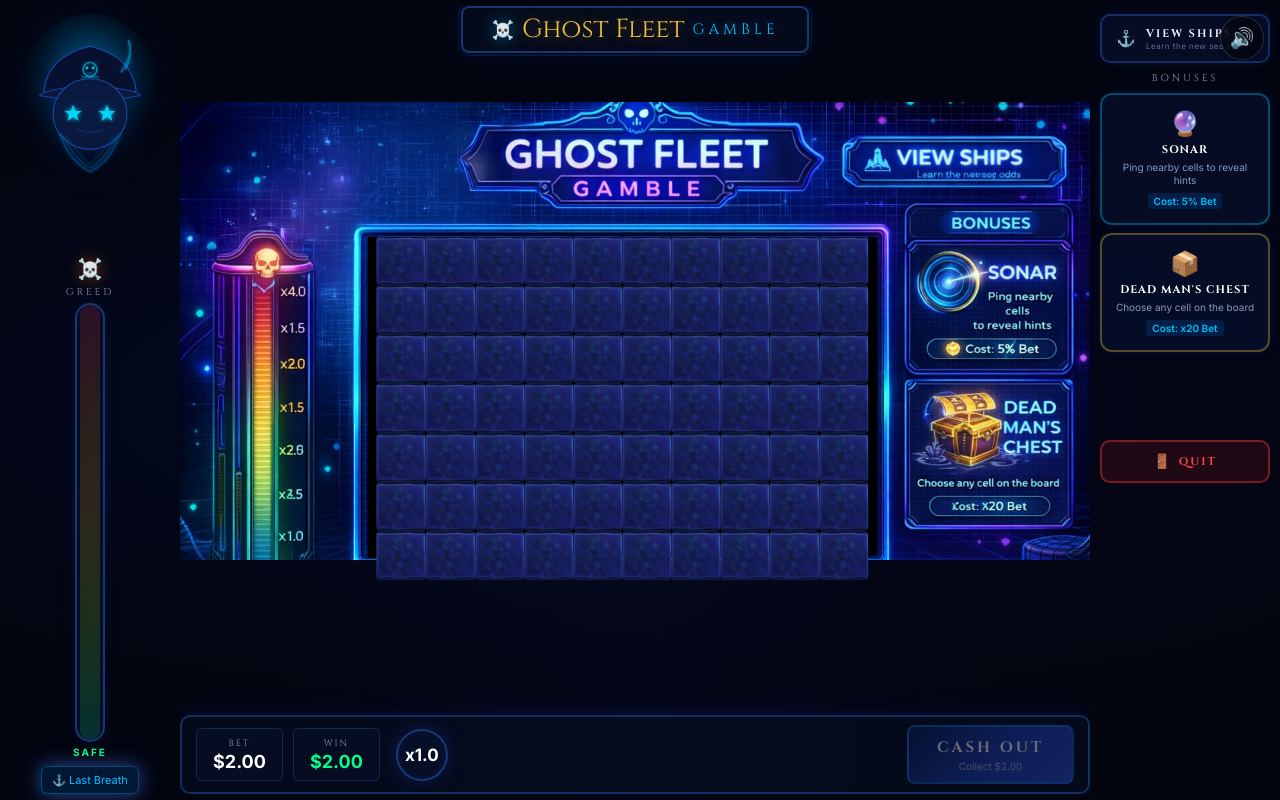
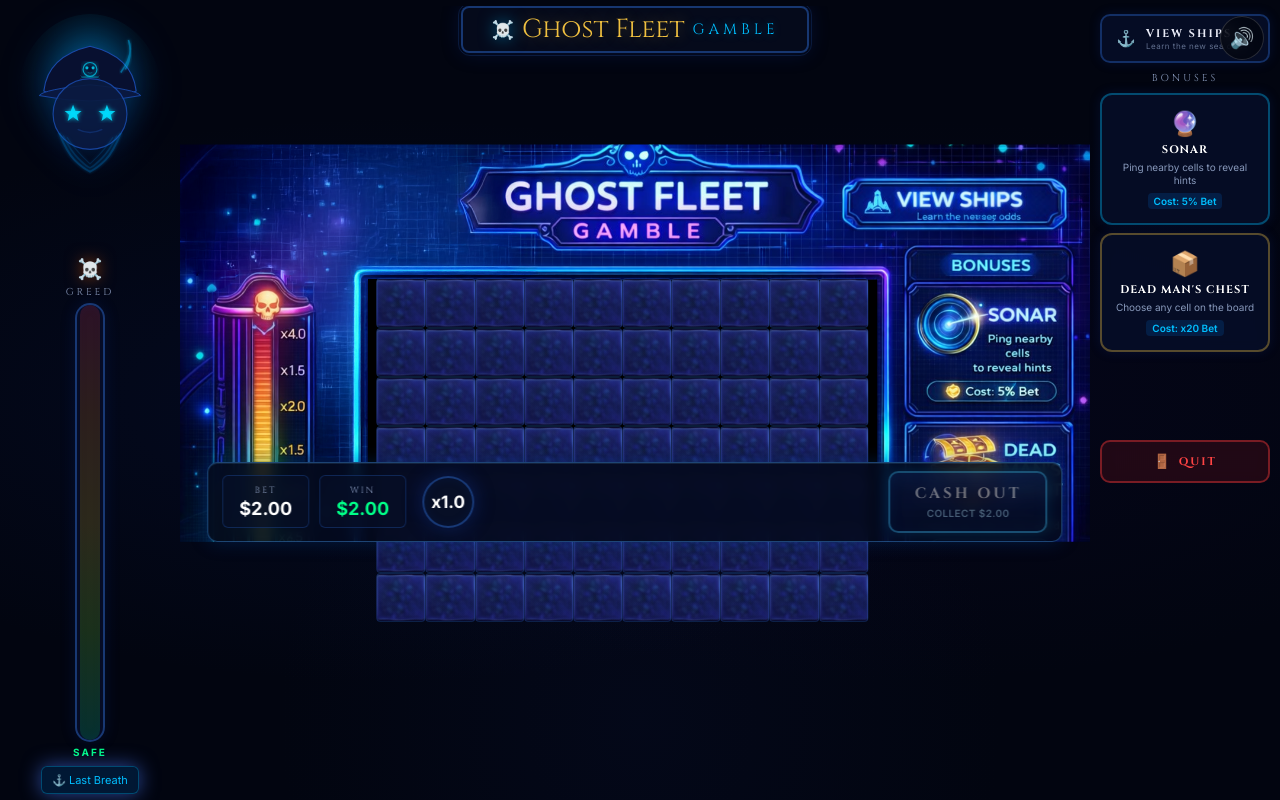
Before and after one commit to jacktsang-getluckyvr/ghostfleet.github.io, a React (Vite) app: page / in a window 1280 px wide. Both pictures are taken after a click on the button "PLAY". Built offline with nearby package versions, Linux system fonts and the light colour scheme; no server answers; a web font is replaced by a local one.

Commit message:
no message

```diff
--- a/src/screens/MainGame.css
+++ b/src/screens/MainGame.css
@@ -210,6 +210,8 @@
 .game-board-shell {
   /* Fixed layout width: image + overlay share one box (source art 1536×1024) */
   --board-display-width: min(960px, 100%);
+  /* Crops painted bottom HUD (BET/WIN/mult/CASH OUT) so .bottom-panel--on-board replaces it; keep in sync with panel position */
+  --board-hud-crop-bottom: 31%;
   /* Painted playfield is 10×7 (see GhostFleet_Gameplay_NoHead.png). Tune --grid-* only. */
   --grid-inset-top: 17.5%;
   --grid-width-pct: 54%;
@@ -228,13 +230,13 @@
   height: auto;
   pointer-events: none;
   user-select: none;
-  /* Hide painted header/footer chrome; interactive UI stays in React */
-  clip-path: inset(3.5% 0 21% 0);
+  clip-path: inset(3.5% 0 var(--board-hud-crop-bottom) 0);
 }
 
 /* Centers the hit grid on the art; keeps shake animation off the centering transform */
 .game-board-aligner {
   position: absolute;
+  z-index: 4;
   left: calc(50% + var(--grid-nudge-x));
   top: var(--grid-inset-top);
   margin-top: calc(var(--grid-row-offset, 0) * var(--grid-width-pct) / 10);
@@ -442,6 +444,22 @@
   backdrop-filter: blur(6px);
 }
 
+.bottom-panel--on-board {
+  position: absolute;
+  left: 50%;
+  bottom: var(--board-hud-crop-bottom);
+  transform: translateX(-50%);
+  z-index: 5;
+  width: min(94%, 920px);
+  margin: 0;
+  pointer-events: auto;
+  background: rgba(4, 10, 28, 0.88);
+  border: 1px solid rgba(60, 140, 220, 0.45);
+  box-shadow:
+    0 0 18px rgba(0, 60, 140, 0.35),
+    inset 0 1px 0 rgba(120, 200, 255, 0.12);
+}
+
 .panel-stat {
   text-align: center;
   padding: 8px 16px;
@@ -490,18 +508,29 @@
 }
 
 .cashout-btn {
-  padding: 10px 28px;
-  background: linear-gradient(135deg, #0a1a50, #1a3aaa, #2a4acc);
-  border: 2px solid rgba(0, 160, 255, 0.5);
-  border-radius: 8px;
+  padding: 10px 24px 12px;
+  min-width: 148px;
+  background:
+    radial-gradient(ellipse 120% 80% at 50% 0%, rgba(30, 70, 140, 0.55), transparent 55%),
+    linear-gradient(180deg, rgba(12, 28, 72, 0.98), rgba(4, 12, 38, 0.99));
+  border: 2px solid rgba(64, 200, 255, 0.85);
+  border-radius: 10px;
   text-align: center;
   transition: all 0.2s;
   margin-left: auto;
+  box-shadow:
+    0 0 14px rgba(0, 191, 255, 0.35),
+    inset 0 0 12px rgba(0, 80, 160, 0.2);
 }
 
 .cashout-btn:hover:not(:disabled) {
-  background: linear-gradient(135deg, #0e2060, #2244cc, #3355ff);
-  box-shadow: 0 0 20px rgba(0, 191, 255, 0.4);
+  background:
+    radial-gradient(ellipse 120% 80% at 50% 0%, rgba(40, 90, 180, 0.65), transparent 55%),
+    linear-gradient(180deg, rgba(18, 38, 92, 0.99), rgba(8, 20, 55, 0.99));
+  border-color: rgba(100, 220, 255, 0.95);
+  box-shadow:
+    0 0 22px rgba(0, 191, 255, 0.5),
+    inset 0 0 14px rgba(0, 100, 200, 0.25);
   transform: translateY(-1px);
 }
 
@@ -520,8 +549,10 @@
 
 .cashout-amount {
   font-size: 10px;
-  color: rgba(255, 255, 255, 0.6);
-  margin-top: 2px;
+  font-weight: 600;
+  letter-spacing: 0.04em;
+  color: rgba(180, 230, 255, 0.92);
+  margin-top: 3px;
 }
 
 /* RIGHT SIDE */
--- a/src/screens/MainGame.jsx
+++ b/src/screens/MainGame.jsx
@@ -796,11 +796,8 @@ export default function MainGame({ bet, onGameOver, onCashOut, onExit, isNightTi
                 ))}
               </div>
             </div>
-          </div>
-        </div>
 
-        {/* Bottom Panel */}
-        <div className="bottom-panel">
+            <div className="bottom-panel bottom-panel--on-board">
               <div className="panel-stat">
                 <div className="panel-stat-label">BET</div>
                 <div className="panel-stat-value">${bet.toFixed(2)}</div>
@@ -817,7 +814,6 @@ export default function MainGame({ bet, onGameOver, onCashOut, onExit, isNightTi
                 <span>x{multiplier.toFixed(1)}</span>
               </div>
 
-          {/* Cash Out with Double or Nothing */}
               {!showDoubleOrNothing ? (
                 <button
                   className="cashout-btn"
@@ -826,7 +822,7 @@ export default function MainGame({ bet, onGameOver, onCashOut, onExit, isNightTi
                 >
                   <div className="cashout-text">CASH OUT</div>
                   <div className="cashout-amount">
-                Collect ${Math.max(0, currentWin).toFixed(2)}
+                    COLLECT ${Math.max(0, currentWin).toFixed(2)}
                   </div>
                 </button>
               ) : (
@@ -840,6 +836,8 @@ export default function MainGame({ bet, onGameOver, onCashOut, onExit, isNightTi
                   <div className="don-timer" />
                 </div>
               )}
+            </div>
+          </div>
         </div>
       </div>
 
```
Lines whose indentation alone changed are shown as unchanged.
